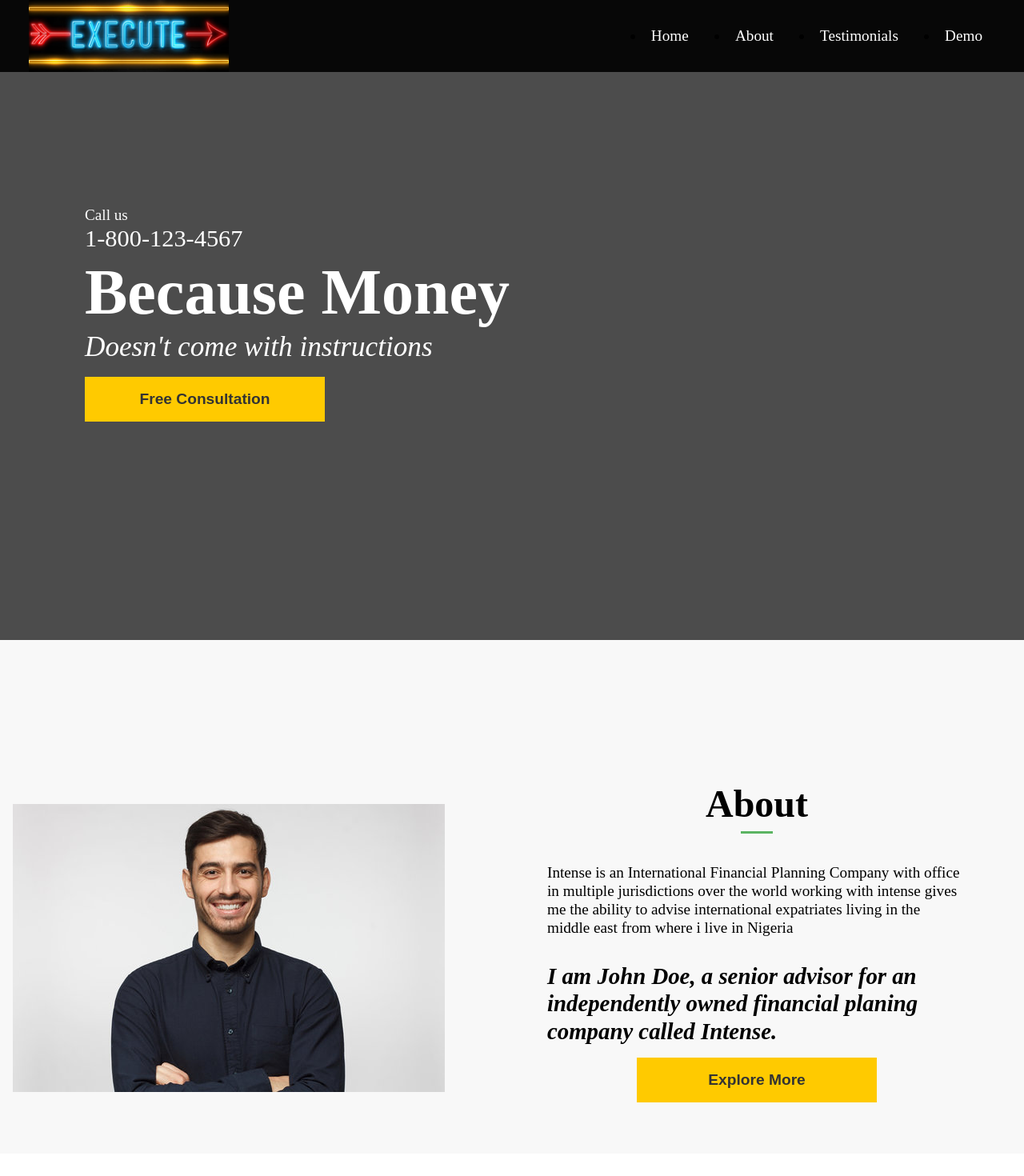
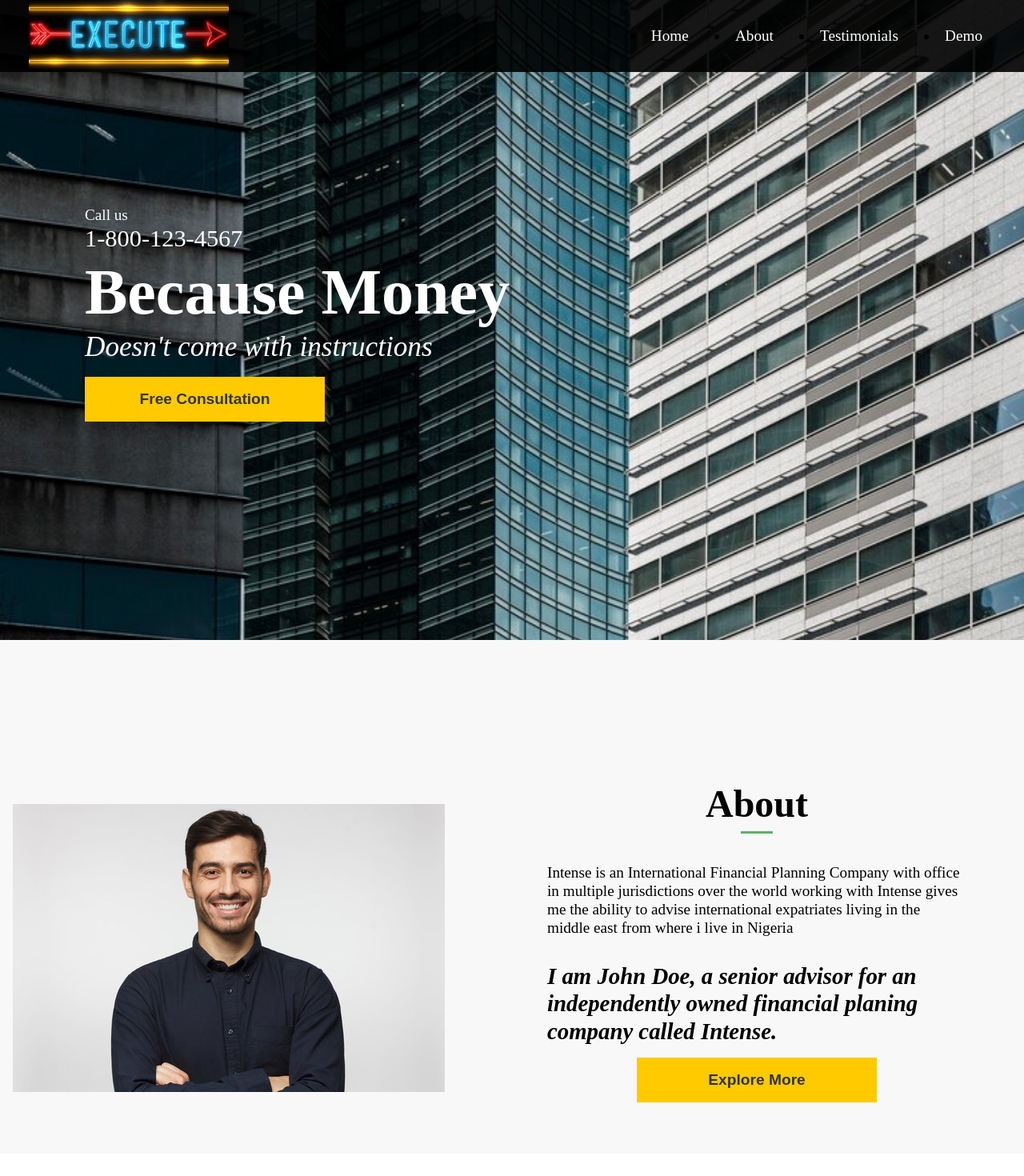
Before and after one commit to jeffren10/Execute-Advert, a React (Vite) app: page / in a window 1280 px wide. Shown: the top 1470 px of the page at 80% size. Built offline with nearby package versions, Linux system fonts and the light colour scheme.

Commit message:
change image

```diff
--- a/src/Components/About.jsx
+++ b/src/Components/About.jsx
@@ -10,7 +10,7 @@ const About = () => {
         <div className='col-2'>
           <h2>About</h2>
             <span className='line'></span>
-            <p>Intense is an International Financial Planning Company with office in multiple jurisdictions over the world working  with intense gives me the ability to advise international expatriates living in the middle east from where i live in Nigeria  </p>
+            <p>Intense is an International Financial Planning Company with office in multiple jurisdictions over the world working  with Intense gives me the ability to advise international expatriates living in the middle east from where i live in Nigeria  </p>
 
             <p> I am John Doe, a senior advisor for an independently owned financial planing company called Intense.</p>
             <button className='button'>Explore More</button>
--- a/src/Components/Hero.css
+++ b/src/Components/Hero.css
@@ -6,14 +6,15 @@
   position: relative;
 }
 
-.hero:before {
+.hero{
   content: "";
-  background: url("./images/Hero.jpg") no-repeat center center/cover;
-  height: 100%;
+  background: url('./images/Hero.jpg') no-repeat center center/cover;
+  height: 100vh;
   width: 100%;
   top: 0;
   left: 0;
   z-index: -1;
+
 }
 
 .hero .content {
--- a/src/Components/Navbar.jsx
+++ b/src/Components/Navbar.jsx
@@ -33,7 +33,6 @@ const closeMenu = () => setClick(false)
             <a href='#demo' onClick={closeMenu}>Demo</a>
           </li>
         </u1>
-
       </nav>
     </div>
   )
```
